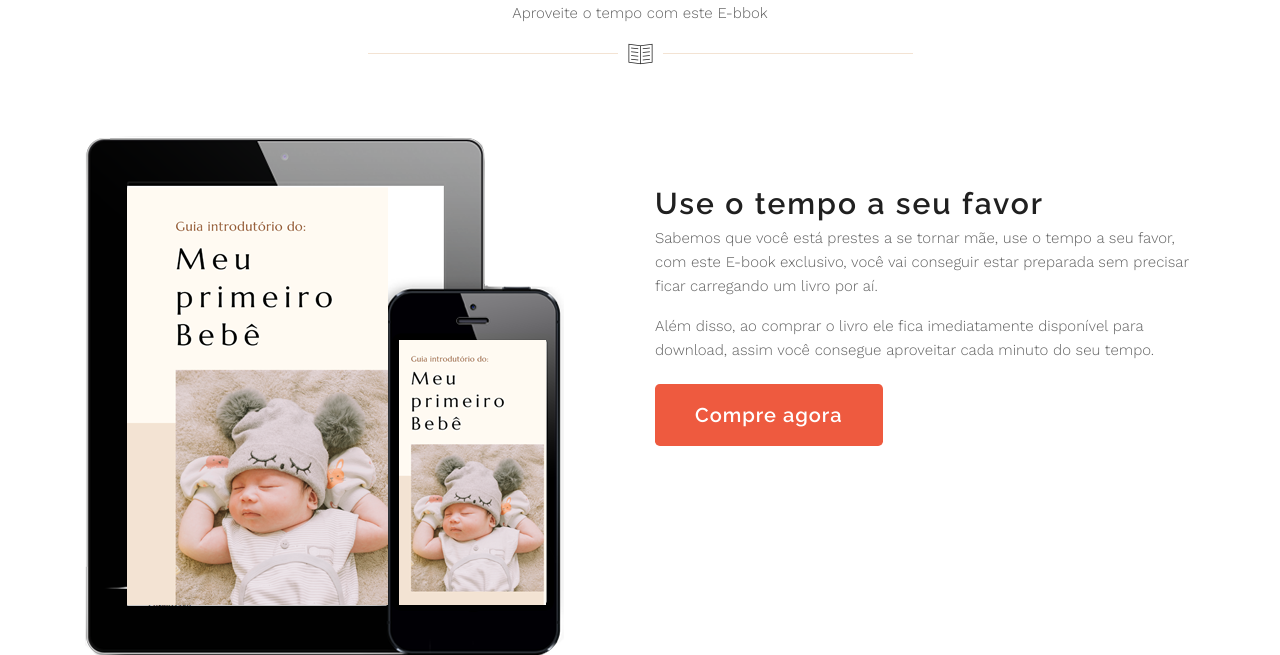
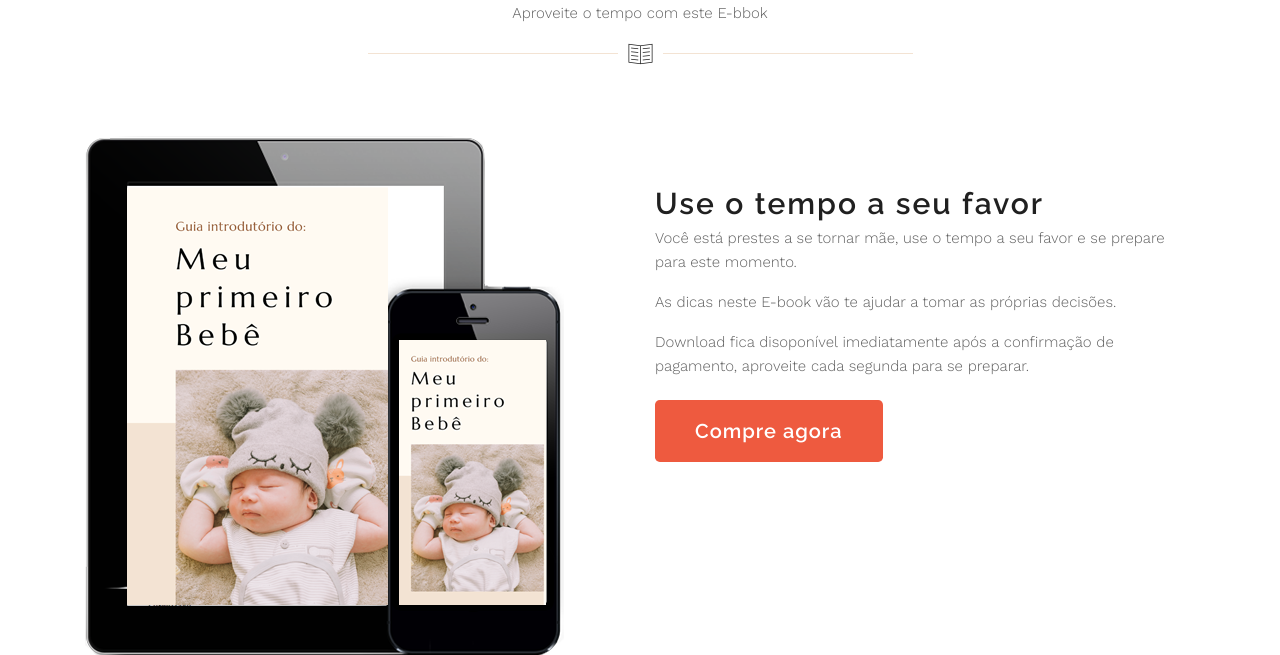
Before and after one commit to eudangeld/guia_do_bebe, a PHP site: page / in a window 1280 px wide. Shown: the part 1960-2615 px from the top of the page. Run offline with PHP 8.4, Linux system fonts and the light colour scheme; some libraries are stand-ins or nearby versions.

Commit message:
chre: change text and ctrs

```diff
--- a/index.html
+++ b/index.html
@@ -56,7 +56,7 @@
             <div class="col-lg-7">
               <div class="hero-text">
                 <h1>O guia do primeiro do Bebê</h1>
-                <p class="hero-text-b material-ripple">O Guia que vai te transformar e te preparar nas decisões desde o momento da chegada em casa até a hora de dormir, acabe com as inseguranças e se prepare para ser a mãe que você sempre desejou se tornar.</p>
+                <p class="hero-text-b material-ripple">Prepare-se para o momento mais importantee da sua vida, com alguns minutos diários você estará preparada para lidar com os principais desafios que uma criança proporciona.</p>
 
                 <a href="#pricing" class="btn btn-lg btn-primary material-ripple">COMPRAR</a>
               </div>
@@ -228,8 +228,9 @@
             <div class="col-lg-6">
               <div class="compatibility-text">
                 <h2>Use o tempo a seu favor</h2>
-                <p>Sabemos que você está prestes a se tornar mãe, use o tempo a seu favor, com este E-book exclusivo, você vai conseguir estar preparada sem precisar ficar carregando um livro por aí.</p>
-                <p>Além disso, ao comprar o livro ele fica imediatamente disponível para download, assim você consegue aproveitar cada minuto do seu tempo. </p>
+                <p>Você está prestes a se tornar mãe, use o tempo a seu favor e se prepare para este momento.</p>
+                <p>As dicas neste E-book vão te ajudar a tomar as próprias decisões.</p>
+                <p>Download fica disoponível imediatamente após a confirmação de pagamento, aproveite cada segunda para se preparar. </p>
                 <a href="#pricing" class="btn btn-lg btn-primary material-ripple">Compre agora</a>
               </div>
             </div>
@@ -323,7 +324,7 @@
                 <li>+ Download imediato</li>
                 <li>+ Acesso vitalício</li>
               </ul>
-              <a href="https://guiadomeubebe.pay.yampi.com.br/r/MYRRCIO3AZ" class="btn btn-primary btn-lg material-ripple">Comprar agora</a>
+              <a href="https://guiadomeubebe.pay.yampi.com.br/r/MYRRCIO3AZ" class="btn btn-primary btn-lg material-ripple">PAGAR</a>
             </div>
           </div>
         </div>
@@ -344,7 +345,7 @@
               </div>
             </div>
             <div class="col-md-4">
-              <a href="https://guiadomeubebe.pay.yampi.com.br/r/MYRRCIO3AZ" class="btn btn-lg btn-light material-ripple">Comprar agora</a>
+              <a href="https://guiadomeubebe.pay.yampi.com.br/r/MYRRCIO3AZ" class="btn btn-lg btn-light material-ripple">PAGAR</a>
             </div>
           </div>
         </div>
```
Also changed, not shown: thkx.php (+23 -1 lines).
